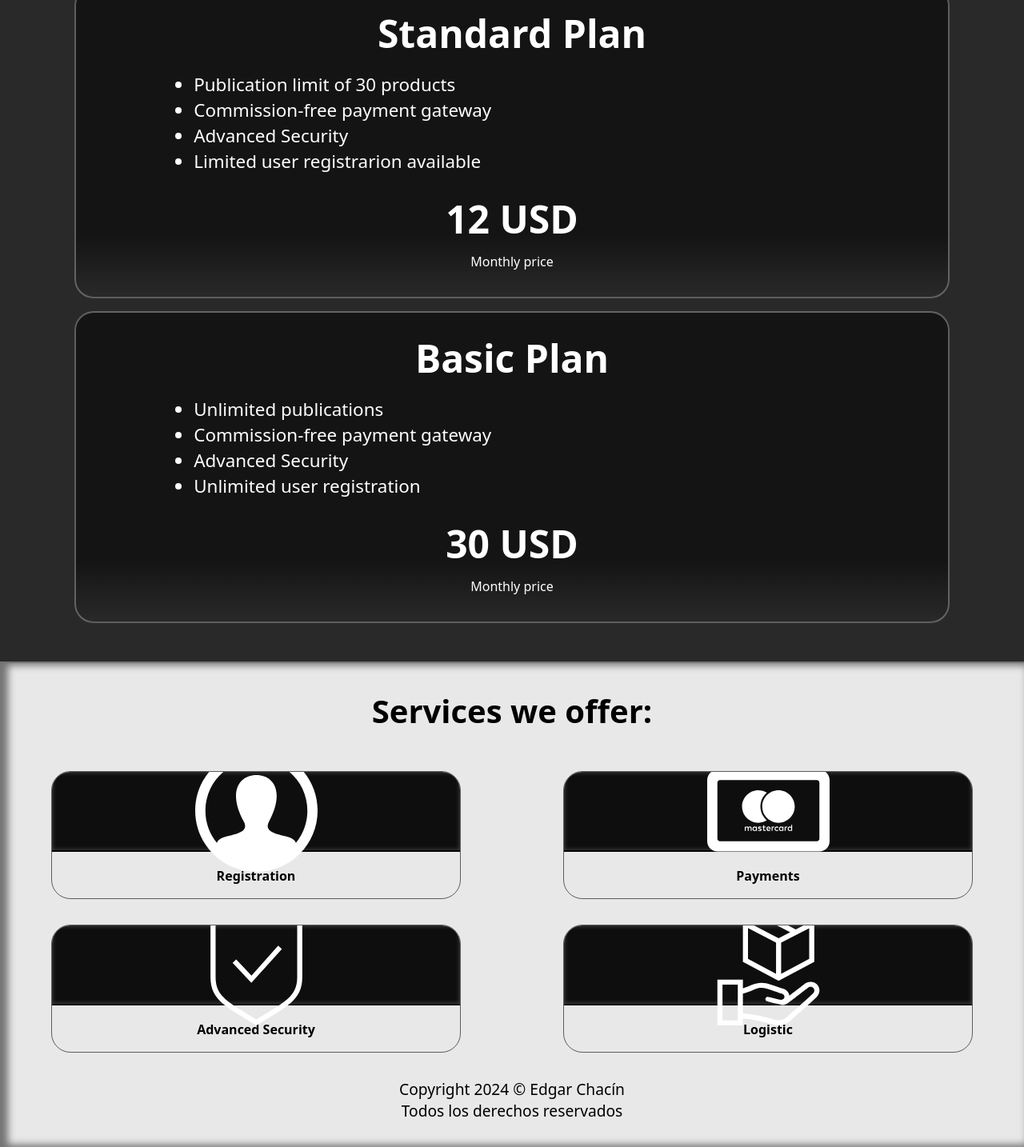
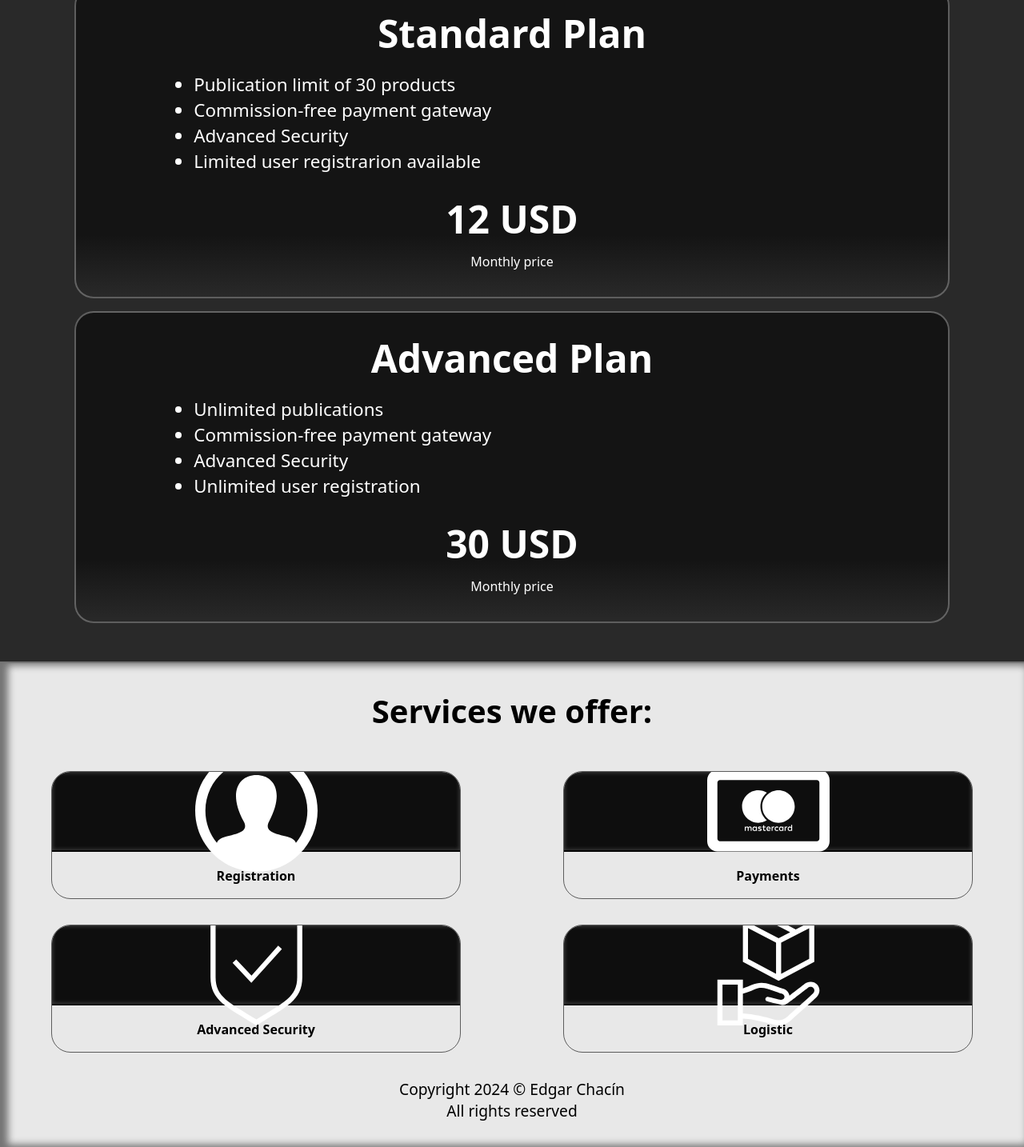
Before and after one commit to edgarchacinweb/ecomarket-web, an Astro site: page / in a window 1280 px wide. Shown: the part 1952-3386 px from the top of the page at 80% size. Built offline with nearby package versions, Linux system fonts and the light colour scheme; Astro itself is replaced by a stand-in of ours.

Commit message:
Translate resolutions

```diff
--- a/src/components/Footer.astro
+++ b/src/components/Footer.astro
@@ -14,7 +14,7 @@ import ServiceCard from "../components/ServiceCard.astro";
 
     <p class="footer-copy">
         Copyright 2024 &copy; Edgar Chacín<br />
-        Todos los derechos reservados
+        All rights reserved
     </p>
 </footer>
 
--- a/src/components/Prices.astro
+++ b/src/components/Prices.astro
@@ -28,7 +28,7 @@ import PricesCard from "./PricesCard.astro";
         />
 
         <PricesCard
-            title="Basic"
+            title="Advanced"
             price={30}
             items={[
                 "Unlimited publications",
```
